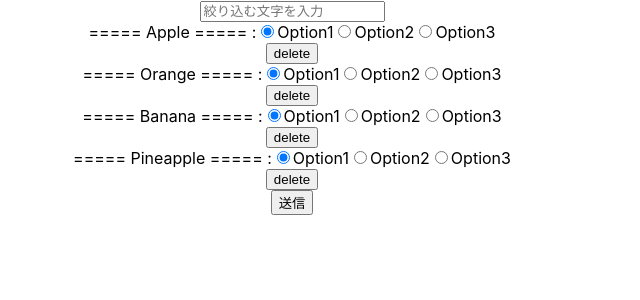
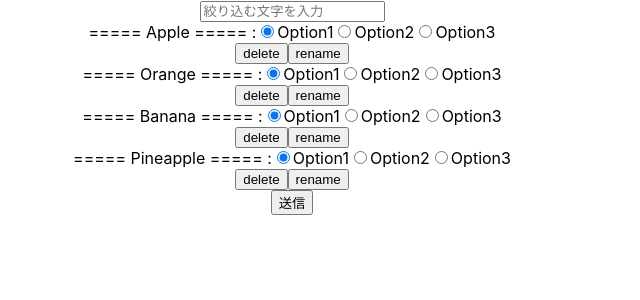
Before and after one commit to ASAP-BYAF/react-radio-button, a React (Create React App) app: page / in a window 1280 px wide. Shown: the top 300 px of the page, without its empty margins (348-988 px from the left). Built offline with nearby package versions, Linux system fonts and the light colour scheme.

Commit message:
RefineRadio.js を編集しました。
現在、質問内容の変更のテスト中です。questions の変更はできますが、
その変更を selectedOptions などに反映することがまだできていません。
今後対応する予定です。

```diff
--- a/src/RadioButtonForm.js
+++ b/src/RadioButtonForm.js
@@ -3,7 +3,13 @@ import RadioButtonGroup from "./RadioButtonGroup";
 
 function RadioButtonForm(props) {
   console.log("childBegin");
-  const { questions, options, handleDeleteClick = () => {} } = props;
+  const {
+    questions,
+    options,
+    handleDeleteClick = () => {},
+    handleRenameClick = () => {},
+  } = props;
+  console.log(`questions = ${questions}`);
   const [selectedOptions, setSelectedOptions] = useState(
     questions.reduce((accumulator, value) => {
       return { ...accumulator, [value]: options[0] };
@@ -64,6 +70,17 @@ function RadioButtonForm(props) {
               >
                 delete
               </button>
+              <button
+                className="renameButton"
+                type="button"
+                name={elem2}
+                onClick={(e) => {
+                  handleRenameClick(e.target.name);
+                  console.log("clicked");
+                }}
+              >
+                rename
+              </button>
             </div>
           );
         }
--- a/src/RefineRadio.js
+++ b/src/RefineRadio.js
@@ -1,5 +1,6 @@
 import { useState, useMemo } from "react";
 import { MyDialog } from "./myDialog.js";
+import { MyDialogRename } from "./myDialogRename.js";
 import RadioButtonForm from "./RadioButtonForm";
 
 const RefineRadio = () => {
@@ -24,6 +25,7 @@ const RefineRadio = () => {
   const options = ["Option1", "Option2", "Option3"];
 
   const [modalConfig, setModalConfig] = useState(undefined);
+  const [modalConfigRename, setModalConfigRename] = useState(undefined);
 
   const handleDeleteClick = async (x) => {
     console.log(`${x} is clicked`);
@@ -50,12 +52,47 @@ const RefineRadio = () => {
     );
   };
 
+  const handleRenameClick = async (x) => {
+    const ret = await new Promise((resolve) => {
+      setModalConfigRename({
+        onClose: resolve,
+        title: "新しい選択肢を入力してください。",
+        message: "空白のみにはできません。",
+      });
+    });
+    setModalConfigRename(undefined);
+    const ret_trimed = ret.trim();
+    console.log(ret);
+    if (ret !== "cancel" && ret_trimed && !allQuestions.includes(ret_trimed)) {
+      console.log(ret);
+      console.log(x);
+      renameItem(x, ret);
+    }
+  };
+
+  const renameItem = (x, x_prime) => {
+    const x_idx_in_items = questions.indexOf(x);
+    setQuestions(
+      questions.map((item, index) =>
+        index === x_idx_in_items ? x_prime : item
+      )
+    );
+    setAllQuestions(
+      allQuestions.map((item, index) =>
+        index === x_idx_in_items ? x_prime : item
+      )
+    );
+    // DB 上でも変更
+    // 変更時は確認しなくてもいいと思う。
+  };
+
   const memoQuestions = useMemo(() => {
     return (
       <RadioButtonForm
         questions={questions}
         options={options}
         handleDeleteClick={handleDeleteClick}
+        handleRenameClick={handleRenameClick}
       />
     );
     // eslint-disable-next-line react-hooks/exhaustive-deps
@@ -69,6 +106,7 @@ const RefineRadio = () => {
         onChange={handleInputChange}
       />
       {modalConfig && <MyDialog {...modalConfig} />}
+      {modalConfigRename && <MyDialogRename {...modalConfigRename} />}
       {memoQuestions}
     </div>
   );
--- /dev/null
+++ b/src/myDialogRename.js
@@ -0,0 +1,46 @@
+import {
+  Dialog,
+  DialogTitle,
+  DialogContent,
+  DialogActions,
+  DialogContentText,
+  Button,
+} from "@mui/material";
+import { useState } from "react";
+
+// export type MyDialogProps = {
+//   onClose: (value: string) => void
+//  title?: string
+//  message?: string
+// }
+
+// export function MyDialog(props: MyDialogProps) {
+export function MyDialogRename(props) {
+  const { onClose, title, message } = props;
+  const [filterText, setFilterText] = useState("");
+
+  const handleInputChange = (event) => {
+    const newText = event.target.value;
+    setFilterText(newText);
+  };
+
+  return (
+    <Dialog open onClose={() => onClose("close")}>
+      <DialogTitle>{title}</DialogTitle>
+      <DialogContent>
+        <DialogContentText>{message}</DialogContentText>
+      </DialogContent>
+      <DialogActions>
+        <input
+          type="text"
+          placeholder="絞り込む文字を入力"
+          onChange={handleInputChange}
+        />
+        <Button onClick={() => onClose(filterText)}>確定</Button>
+        <Button onClick={() => onClose("cancel")} autoFocus>
+          Cancel
+        </Button>
+      </DialogActions>
+    </Dialog>
+  );
+}
```
